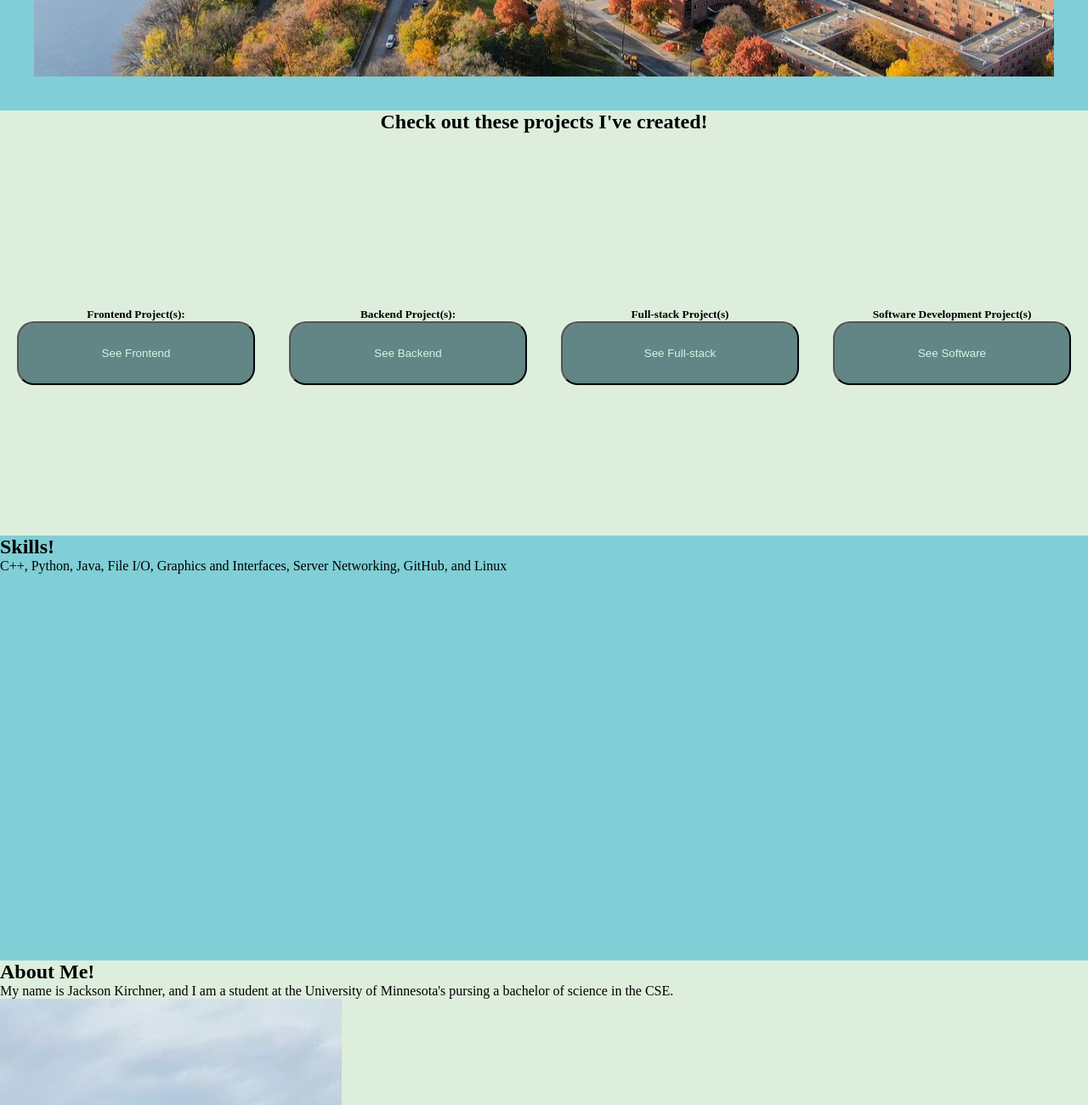
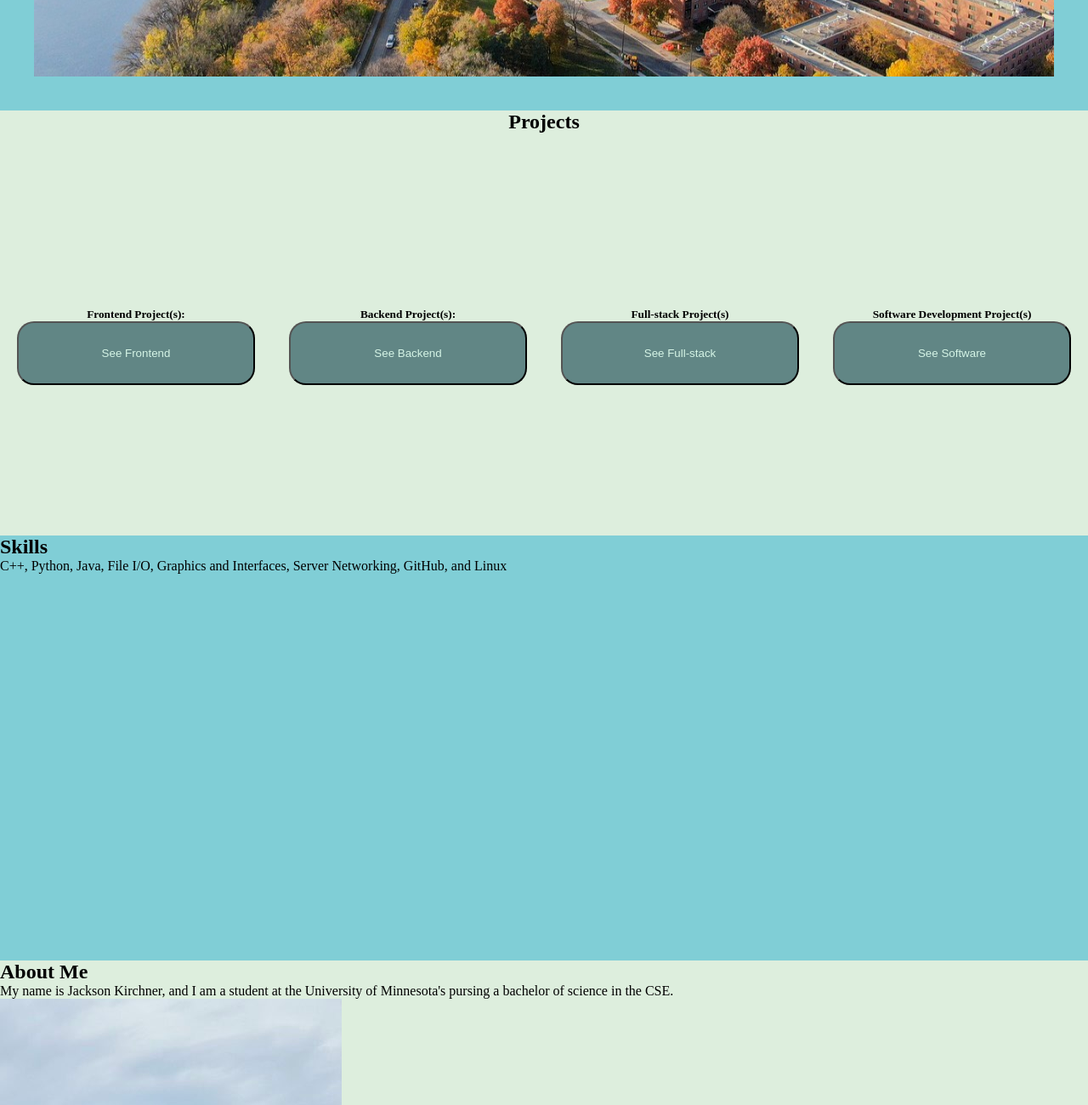
Before and after one commit to JacksonK01/jacksonk, a plain HTML site: page index.html in a window 1280 px wide. Shown: the part 600-1900 px from the top of the page at 85% size. Drawn offline with Linux system fonts and the light colour scheme.

Commit message:
removed footer

```diff
--- a/index.html
+++ b/index.html
@@ -22,7 +22,7 @@
   </main>
 
   <div class="jk-projects">
-    <h2 id="jk-projects-title">Check out these projects I've created!</h2>
+    <h2 id="jk-projects-title">Projects</h2>
     <!-- <h4>Frontend Project(s): Backend Project(s): Full-stack Projects(s): Software Development Project(s):</h4> -->
     <div class="jk-projects-row">
 
@@ -50,14 +50,14 @@
   </div>
 
   <div class="jk-skills">
-    <h2>Skills!</h2>
+    <h2>Skills</h2>
     <p>
       C++, Python, Java, File I/O, Graphics and Interfaces, Server Networking, GitHub, and Linux
     </p>
   </div>
 
   <div class="jk-about-me">
-    <h2>About Me!</h2>
+    <h2>About Me</h2>
     <p>
       My name is Jackson Kirchner, and I am a student at the University of Minnesota's pursing a bachelor
       of science in the CSE.
@@ -66,7 +66,7 @@
   </div>
 
   <div class="jk-contact-me">
-    <h2>Contact Me!</h2>
+    <h2>Contact Me</h2>
     <p>I'm available by many methods, see the following:</p>
     <p>Gmail: jackmkirchner@gmail.com</p>
     <p>Phone Number: 952-594-4556</p>
@@ -76,8 +76,10 @@
   </div>
 
   <footer class="jk-footer">
-    <p>This website was developed by full-stack developer Jackson Kirchner</p>
+    <!-- <p>This website was developed by full-stack developer Jackson Kirchner</p> -->
   </footer>
+
+  <script src="main.js"></script>
 
 </body>
 </html>
```
Also changed, not shown: main.js (added).
